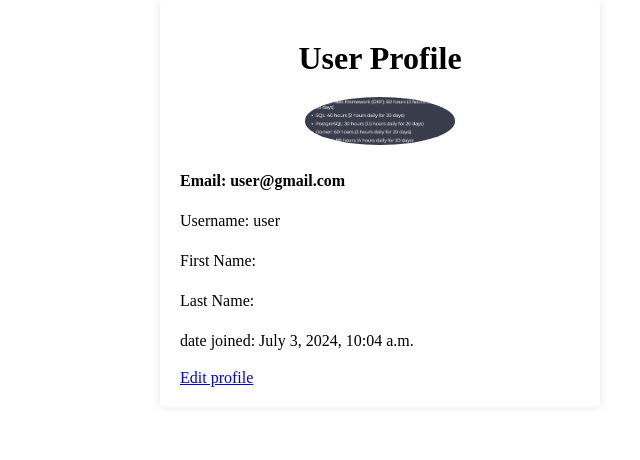
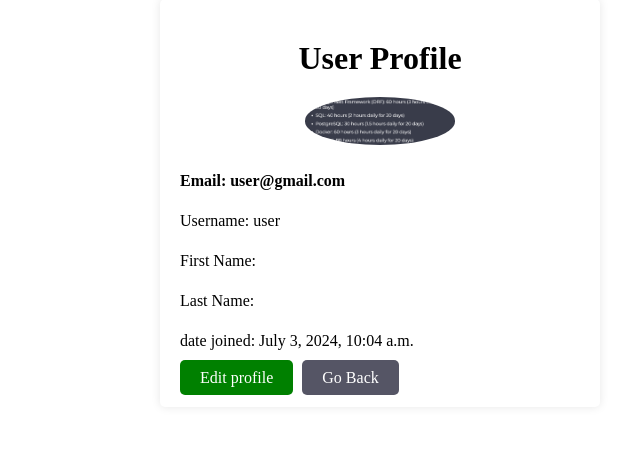
Before and after one commit to sajadrajaee/authentication-system, a Django app: page /profile/ in a window 1280 px wide. Shown: the part 51-511 px from the top of the page, without its empty margins (260-900 px from the left). Run offline with Django 5.2, Linux system fonts and the light colour scheme; a user stored in the database is signed in.

Commit message:
some changes

```diff
--- a/authe/templates/authe/editprofile.html
+++ b/authe/templates/authe/editprofile.html
@@ -17,6 +17,7 @@
          <a style="text-decoration:none;padding:9px 20px; border-radius:5px;background-color: blue;color:white" href="{% url 'authe:change_password' %}">
             reset password here
          </a>
+         <a style="text-decoration:none;padding:9px 20px; border-radius:5px;background-color: rgb(85, 85, 101);color:white; margin-left: 5px;" href="{% url 'authe:profile' %}">Go Back</a>
     </form>
 </body>
 </html>
--- a/authe/templates/authe/login.html
+++ b/authe/templates/authe/login.html
@@ -10,6 +10,7 @@
 <body>
     <form class="form" action="#" method="post">
         {% csrf_token %}
+
         <div class="form-group">
             <label for="username">Username:</label>
             <input type="text" name="username" id="username" class="form-control" placeholder="Ex: example@gmail.com">
--- a/authe/templates/authe/profile.html
+++ b/authe/templates/authe/profile.html
@@ -24,7 +24,8 @@
             <p>Last Name: {{ user.last_name }}</p>
             <p>date joined: {{ user.date_joined }}</p>
         </div>
-        <a href="{% url 'authe:edit_profile' %}">Edit profile</a>
+        <a style="text-decoration:none;padding:9px 20px; border-radius:5px;background-color: green;color:white" href="{% url 'authe:edit_profile' %}">Edit profile</a>
+        <a style="text-decoration:none;padding:9px 20px; border-radius:5px;background-color: rgb(85, 85, 101);color:white; margin-left:5px;" href="{% url 'authe:home' %}">Go Back</a>
     </div>
 </body>
 </html>
```
Also changed, not shown: authe/views.py (+0 -42 lines), db.sqlite3.
